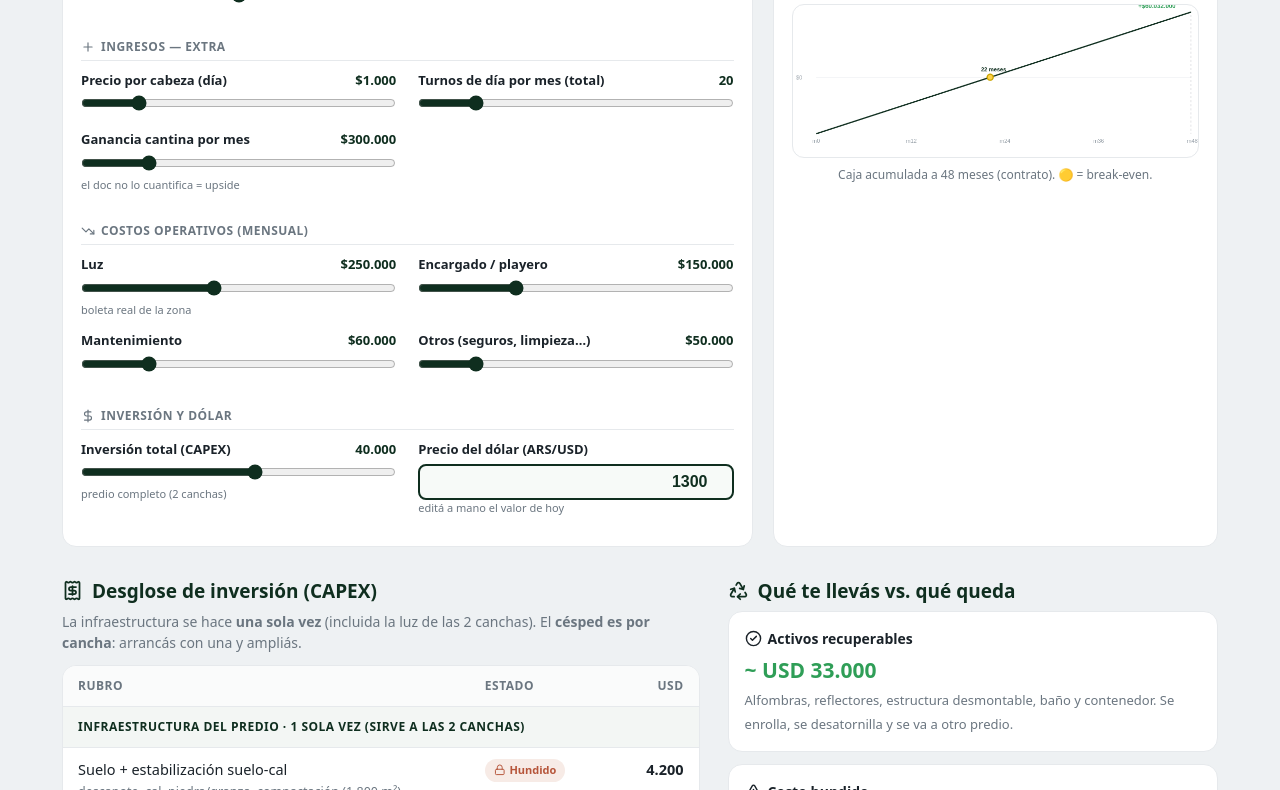
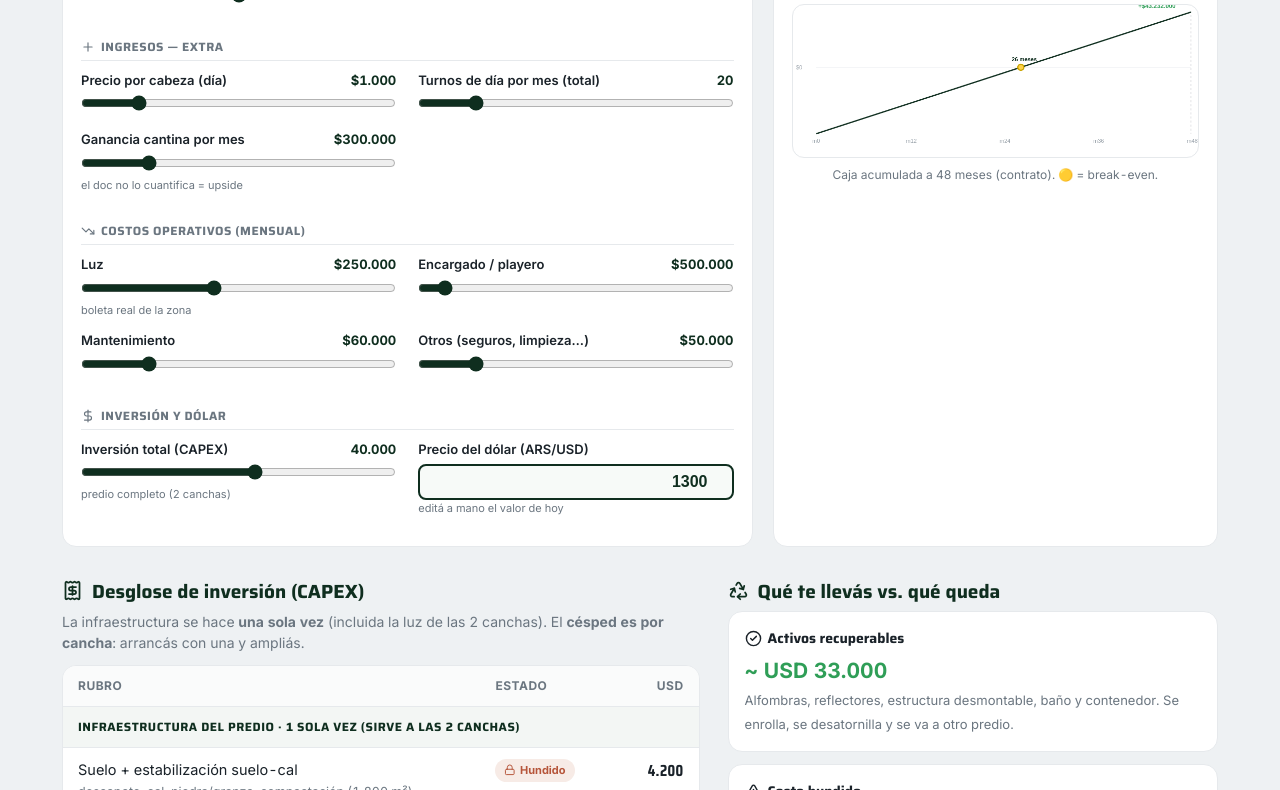
Before and after one commit to GeraCollante/la-dividida-costos, a plain HTML site: page index.html in a window 1280 px wide. Shown: the part 656-1446 px from the top of the page. Drawn offline with nearby package versions, Linux system fonts and the light colour scheme.

Commit message:
costos: tipografía Saira/Saira Condensed/Inter (look inversor) + slider encargado 400k-2M de 100k

```diff
--- a/index.html
+++ b/index.html
@@ -4,6 +4,9 @@
 <meta charset="UTF-8" />
 <meta name="viewport" content="width=device-width, initial-scale=1.0" />
 <title>LA DIVIDIDA F6 — Costos e Inversión</title>
+<link rel="preconnect" href="https://fonts.googleapis.com">
+<link rel="preconnect" href="https://fonts.gstatic.com" crossorigin>
+<link href="https://fonts.googleapis.com/css2?family=Inter:wght@400;500;600;700&family=Saira:wght@500;600;700&family=Saira+Condensed:wght@600;700&display=swap" rel="stylesheet">
 <style>
   :root{
     --verde:#0f2e1f; --verde2:#15412c; --amarillo:#ffd24a; --tinta:#1a2229;
@@ -11,8 +14,15 @@
     --linea:#e6e9ec;
   }
   *{box-sizing:border-box;margin:0;padding:0}
-  body{font-family:system-ui,-apple-system,"Segoe UI",Roboto,sans-serif;color:var(--tinta);
-       background:#eef1f3;line-height:1.5;-webkit-font-smoothing:antialiased}
+  body{font-family:'Inter',system-ui,sans-serif;color:var(--tinta);
+       background:#eef1f3;line-height:1.5;-webkit-font-smoothing:antialiased;
+       font-feature-settings:"tnum" 1,"cv05" 1}
+  /* tipografía deliberada: Saira (deportiva) + Saira Condensed (marcador) + Inter (datos) */
+  h1,h2,.hero .badge,.grp,.box .h,.totrow td,.totrow2 td,.grouprow td{font-family:'Saira',system-ui,sans-serif}
+  .total .num,.results .big .v,td.cost{font-family:'Saira Condensed','Saira',sans-serif;
+       font-feature-settings:"tnum" 1;letter-spacing:.4px}
+  .hero h1{font-weight:700;letter-spacing:-.5px}
+  td.cost{font-size:16px;font-weight:600}
   .wrap{max-width:1200px;margin:0 auto;padding:0 22px 60px}
   .hero{background:linear-gradient(135deg,var(--verde),var(--verde2));color:#fff;
         padding:34px 28px;border-radius:0 0 22px 22px;text-align:center}
@@ -208,7 +218,7 @@ const C = [
   {id:"cantina", l:"Ganancia cantina por mes", min:0, max:1500000, step:500, def:300000, u:"ARS", hint:"el doc no lo cuantifica = upside"},
   {g:"Costos operativos (mensual)", icon:"trending-down"},
   {id:"luz", l:"Luz", min:0, max:600000, step:500, def:250000, u:"ARS", hint:"boleta real de la zona"},
-  {id:"encargado", l:"Encargado / playero", min:0, max:500000, step:500, def:150000, u:"ARS"},
+  {id:"encargado", l:"Encargado / playero", min:400000, max:2000000, step:100000, def:500000, u:"ARS"},
   {id:"mantenimiento", l:"Mantenimiento", min:0, max:300000, step:500, def:60000, u:"ARS"},
   {id:"otros", l:"Otros (seguros, limpieza…)", min:0, max:300000, step:500, def:50000, u:"ARS"},
   {g:"Inversión y dólar", icon:"dollar-sign"},
```
